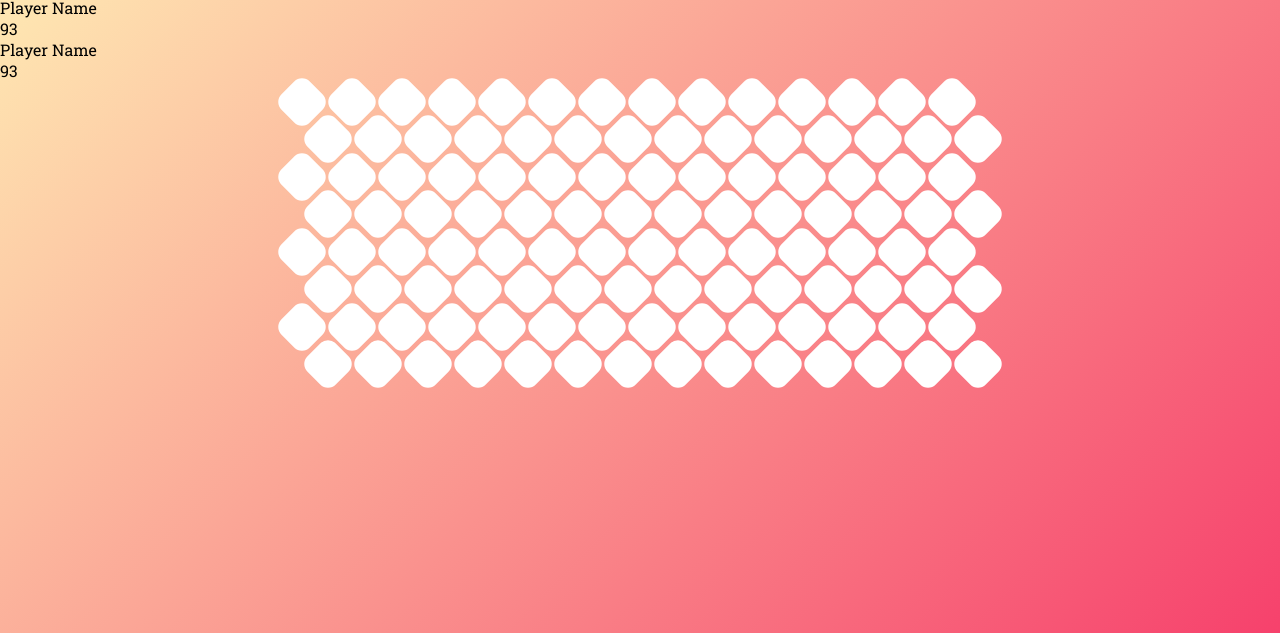
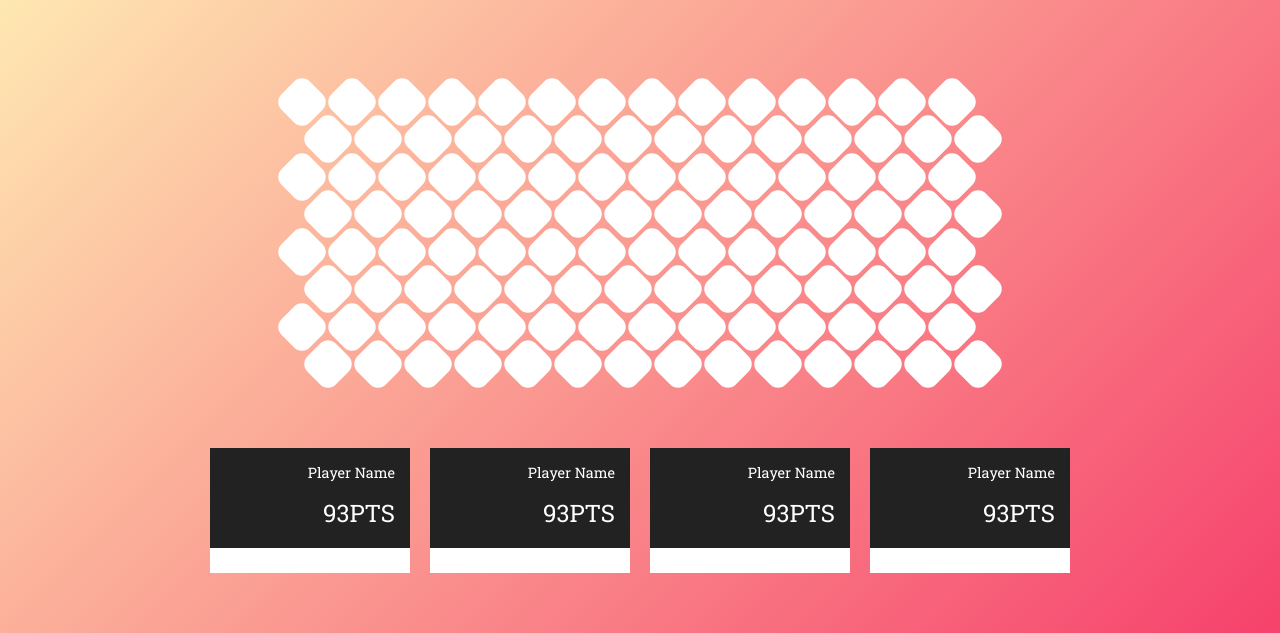
Before and after one commit to dvcoolster/MineSweep, a website: page src/views/index.html in a window 1280 px wide. Shown: the part 167-800 px from the top of the page. Drawn offline with nearby package versions, Linux system fonts and the light colour scheme; files that its build step writes are made by us from their sources; no server answers; files whose address does not match are found by name.

Commit message:
Add files via upload
Fixed CSS

```diff
--- a/public/css/style.scss
+++ b/public/css/style.scss
@@ -144,7 +144,7 @@ body
 
 	.element
 	{
-		width: 70px;
+		width: 75px;
 		margin: 0px 5px;
 		display: inline-block;
 
@@ -236,3 +236,58 @@ body
 		margin-right: 30px;
 	}
 }
+
+.players-wrapper
+{
+	width: 900px;
+	margin: auto;
+	display: flex;
+	flex-wrap: wrap;
+	justify-content: center;
+	align-items: center;
+	position: relative;
+	top: calc(100% - 275px);
+
+	.player
+	{
+		width: 200px;
+		height: 125px;
+		background: #FFF;
+		margin: 10px;
+
+		.player-avatar-back
+		{
+			width: 100%;
+			background: #222;
+			height: 80%;
+
+			.name
+			{
+				width: 85%;
+				margin: auto;
+				padding-top: 15px;
+				padding-bottom: 15px;
+				text-align: right;
+				color: #FFF;
+				font-family: $primary-font;
+				font-size: .9em;
+			}
+
+			.points-score
+			{
+				width: 85%;
+				margin: auto;
+				text-align: right;
+				color: #FFF;
+				font-family: $primary-font;
+				font-weight: 400;
+				font-size: 1.5em;
+			}
+
+			.points-score:after
+			{
+				content: 'PTS';
+			}
+		}
+	}
+}
```
Also changed, not shown: public/css/style.css, 1 other file.
